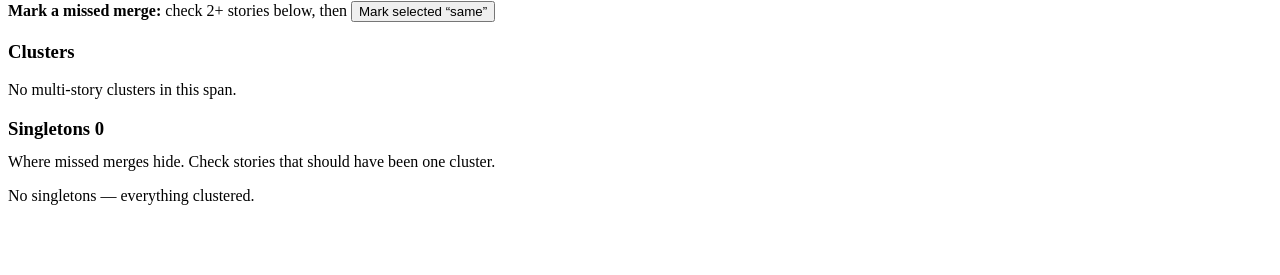
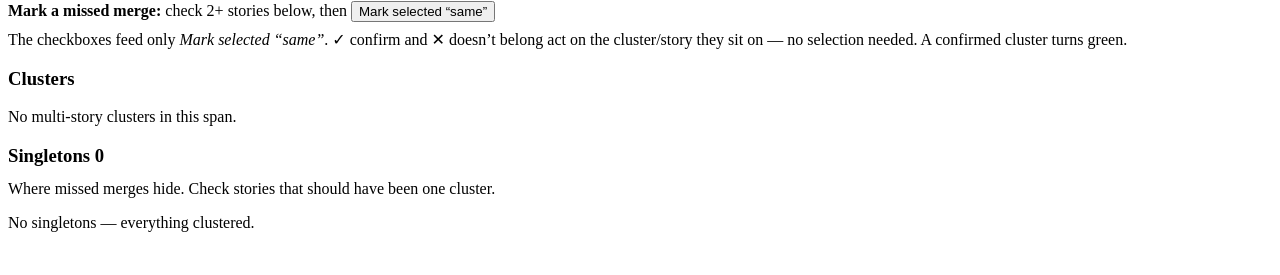
Before and after one commit to philoking/cruxwire-bench, a FastAPI app: template bench/web/templates/window.html in a window 1280 px wide. Shown: the part 25-300 px from the top of the page. Run offline with FastAPI, Linux system fonts and the light colour scheme; the template is opened without the code that fills it, so the values that code supplies are empty.

Commit message:
UX: confirmed clusters change state; clarify marking controls
Addresses confusion where confirming a cluster only added a Marks-list line and
the cluster looked unchanged ("doesn't do anything").

- A confirmed cluster now renders green with a "✓ confirmed" badge, and its
  button flips to "↩ undo" (deletes the confirm mark). Visible addressed-state.
- Per-story badges (same / not-same) so marked stories show their relationship.
- Legend: the checkboxes feed only "Mark selected same"; confirm and
  doesn't-belong act on the cluster/story they sit on, no selection needed.

Co-Authored-By: Claude Opus 4.8 (1M context) <noreply@anthropic.com>

```diff
--- a/bench/web/app.py
+++ b/bench/web/app.py
@@ -69,6 +69,21 @@ def _render_window(request: Request, day: str, start: str, end: str, threshold:
     unsatisfied = set(score.unsatisfied)
     marked_ids = {i for m in day_marks for i in m.article_ids}
 
+    # Per-cluster / per-story mark state, so an action visibly changes the view.
+    same_ids: set[str] = set()
+    notsame_ids: set[str] = set()
+    confirmed_cids: set[str] = set()   # cluster ids fully affirmed by a confirm mark
+    for m in day_marks:
+        present = [i for i in m.article_ids if i in cur_map]
+        if m.type == "same":
+            same_ids.update(present)
+        elif m.type == "not_same":
+            notsame_ids.update(present)
+        elif m.type == "confirm" and present:
+            cids = {cur_map[i] for i in present}
+            if len(cids) == 1:
+                confirmed_cids.add(next(iter(cids)))
+
     # Diff vs baseline (only meaningful when the operator has moved off prod params).
     diff = None
     collateral = 0
@@ -92,7 +107,8 @@ def _render_window(request: Request, day: str, start: str, end: str, threshold:
          "clusters": clusters, "singletons": singletons,
          "total": len(articles), "n_clusters": len(clusters),
          "marks": day_marks, "score": score, "diff": diff, "collateral": collateral,
-         "unsatisfied": unsatisfied, "marked_ids": marked_ids},
+         "unsatisfied": unsatisfied, "marked_ids": marked_ids,
+         "confirmed_cids": confirmed_cids, "same_ids": same_ids, "notsame_ids": notsame_ids},
     )
 
 
--- a/bench/web/templates/base.html
+++ b/bench/web/templates/base.html
@@ -22,6 +22,12 @@
     .story:hover { background:#1d2230; }
     .story .src { color:var(--mut); font-size:12px; }
     .rep { border-left:3px solid var(--accent); }
+    .cluster.confirmed { border-color:#3fae46; box-shadow: inset 3px 0 0 #3fae46; }
+    .badge { display:inline-block; padding:1px 6px; border-radius:999px; font-size:11px; margin-left:4px; }
+    .b-same { background:#243; color:#7fe39a; } .b-notsame { background:#412; color:#ff9b8a; }
+    .b-confirm { background:#143; color:#7fe39a; }
+    .legend { color:var(--mut); font-size:12px; }
+    .ok { color:#3fae46; }
     .warn { color:var(--warn); border-color:var(--warn); }
     button, select, input { background:#1d2230; color:var(--ink); border:1px solid var(--line); border-radius:6px; padding:6px 10px; font:inherit; }
     button { cursor:pointer; } button:hover { border-color:var(--accent); }
--- a/bench/web/templates/window.html
+++ b/bench/web/templates/window.html
@@ -50,7 +50,7 @@
 </div>
 {% endif %}
 
-{# ── Mark "same" across selected stories ── #}
+{# ── Marking controls + legend ── #}
 <div class="panel">
   <div class="row">
     <strong>Mark a missed merge:</strong>
@@ -62,18 +62,32 @@
       Mark selected “same”
     </button>
   </div>
+  <p class="legend" style="margin:8px 0 0">
+    The checkboxes feed only <em>Mark selected “same”</em>.
+    <span class="b-confirm badge">✓ confirm</span> and <span class="b-notsame badge">✕ doesn’t belong</span>
+    act on the cluster/story they sit on — no selection needed. A confirmed cluster turns green.
+  </p>
 </div>
 
 <div class="grid2">
   <div>
     <h3 class="muted">Clusters</h3>
     {% for c in clusters %}
-      <div class="cluster">
+      {% set is_confirmed = c.cluster_id in confirmed_cids %}
+      <div class="cluster {% if is_confirmed %}confirmed{% endif %}">
         <div class="row" style="justify-content:space-between">
-          <h3>cluster {{ c.cluster_id[:8] }} · {{ c.size }} stories</h3>
-          <button type="button" class="muted"
-                  hx-post="/mark" hx-target="#window" hx-swap="innerHTML"
-                  hx-vals='{"type":"confirm","ids_csv":"{{ c.member_ids|join(",") }}","day":"{{ day }}","start":"{{ start }}","end":"{{ end }}","threshold":"{{ threshold }}"}'>✓ confirm</button>
+          <h3>cluster {{ c.cluster_id[:8] }} · {{ c.size }} stories
+            {% if is_confirmed %}<span class="badge b-confirm">✓ confirmed</span>{% endif %}</h3>
+          {% if is_confirmed %}
+            {% set cmark = (marks|selectattr("type","equalto","confirm")|selectattr("article_ids","equalto",c.member_ids)|list) %}
+            <button type="button" class="muted" title="undo confirm"
+                    hx-post="/mark/delete" hx-target="#window" hx-swap="innerHTML"
+                    hx-vals='{"mark_id":"{{ cmark[0].mark_id if cmark else "" }}","day":"{{ day }}","start":"{{ start }}","end":"{{ end }}","threshold":"{{ threshold }}"}'>↩ undo</button>
+          {% else %}
+            <button type="button" class="muted"
+                    hx-post="/mark" hx-target="#window" hx-swap="innerHTML"
+                    hx-vals='{"type":"confirm","ids_csv":"{{ c.member_ids|join(",") }}","day":"{{ day }}","start":"{{ start }}","end":"{{ end }}","threshold":"{{ threshold }}"}'>✓ confirm correct</button>
+          {% endif %}
         </div>
         {% for m in c.members %}
           <div class="story {% if loop.first %}rep{% endif %}">
@@ -81,7 +95,8 @@
               <label style="flex:1">
                 <input type="checkbox" name="ids" value="{{ m.id }}">
                 {{ m.title or '(untitled)' }}
-                {% if m.id in marked_ids %}<span class="pill">marked</span>{% endif %}
+                {% if m.id in same_ids %}<span class="badge b-same">same</span>{% endif %}
+                {% if m.id in notsame_ids %}<span class="badge b-notsame">not-same</span>{% endif %}
               </label>
               <button type="button" class="muted" title="this story doesn't belong with the rest"
                       hx-post="/mark" hx-target="#window" hx-swap="innerHTML"
@@ -103,7 +118,8 @@
       <div class="story">
         <label><input type="checkbox" name="ids" value="{{ s.id }}">
           {{ s.title or '(untitled)' }}
-          {% if s.id in marked_ids %}<span class="pill">marked</span>{% endif %}
+          {% if s.id in same_ids %}<span class="badge b-same">same</span>{% endif %}
+          {% if s.id in notsame_ids %}<span class="badge b-notsame">not-same</span>{% endif %}
         </label>
         <div class="src">{{ s.source or '?' }} · score {{ "%.1f"|format(s.score) }}</div>
       </div>
```
